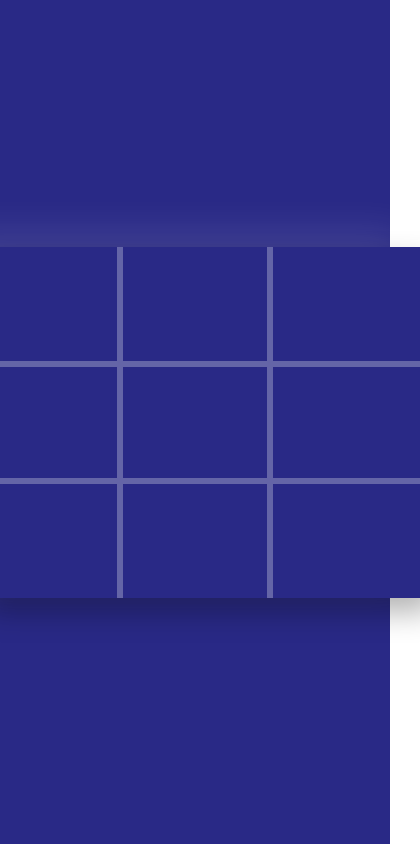
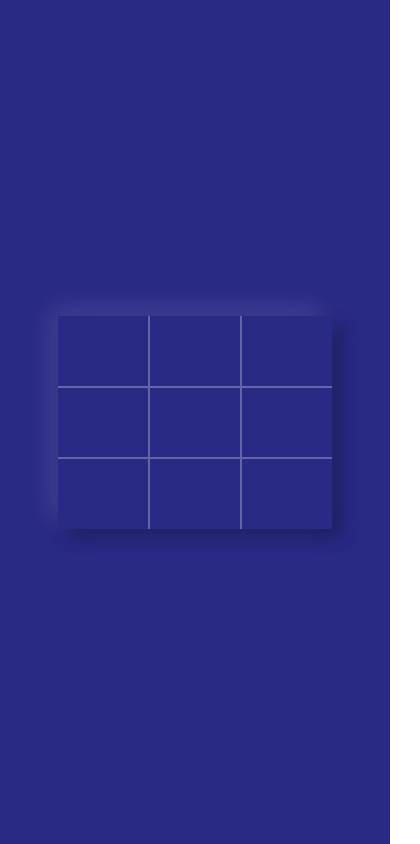
Before and after one commit to agmayank124/TicTacToe, a plain HTML site: page index.html in a window 390 px wide. Shown: the whole page, 420 px wide, since content can reach past the window. Drawn offline with Linux system fonts and the light colour scheme.

Commit message:
Adding media queries

```diff
--- a/style.css
+++ b/style.css
@@ -14,6 +14,7 @@ html {
     min-height: 100vh;
     background-color: #292986;
     display: flex;
+    flex-direction: column;
     align-items: center;
     justify-content: center;
 }
@@ -24,15 +25,14 @@ html {
     grid-template-columns: repeat(3,1fr);
     place-items: center;
     grid-template-rows: repeat(3,1fr);
-    box-shadow: 15px 15px 30px rgba(0, 0, 0, 0.3),
-    -15px -15px 40px rgba(255,255,255,0.12);
-    border-radius: 10px;
+    box-shadow: 1.5rem 1.5rem 3rem rgba(0, 0, 0, 0.3),
+    -1.5rem -1.5rem 4rem rgba(255,255,255,0.12);
 }
 .board .piece{
     width: 15rem;
     height: 11.7rem;
     outline: none;
-    border: 3px solid hsla(206, 20%, 93%,0.3);
+    border: 0.3rem solid hsla(206, 20%, 93%,0.3);
     background-color:#292986;
     display:flex;
     align-items: center;
@@ -55,5 +55,14 @@ html {
     font-family: 'Raleway',sans-serif;
     font-size: 9rem;
     color: hsl(255, 23%, 90%);
-    /* color: rgb(0, 183, 255); */
 }
+@media (max-width:768px){
+    html{
+        font-size: 50%;
+    }
+}
+@media (max-width:441px){
+    html{
+        font-size: 38%;
+    }
+}
```
